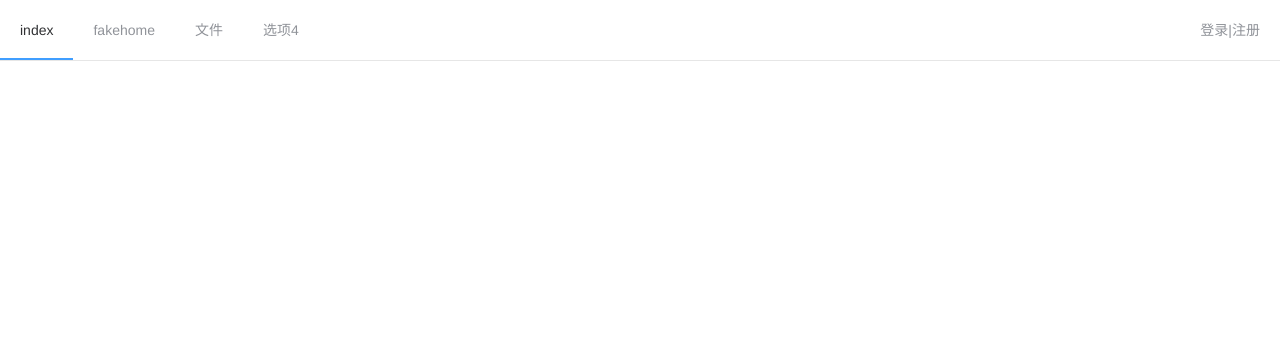
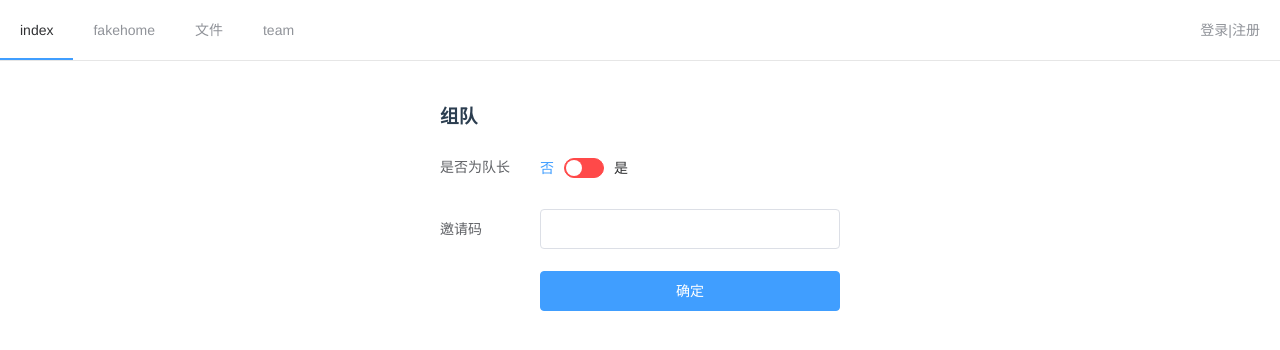
Before and after one commit to IrisLi17/TeamStyle19_front, a Vue app: page /team in a window 1280 px wide. Shown: the top 350 px of the page. Built offline with nearby package versions, Linux system fonts and the light colour scheme; what vue-resource would draw is missing.

Commit message:
add a team component

```diff
--- a/src/components/NavBar.vue
+++ b/src/components/NavBar.vue
@@ -3,7 +3,7 @@
         <el-menu-item index="1" router="/"> index </el-menu-item>
         <el-menu-item index="2" route="/home"> fakehome </el-menu-item>
         <el-menu-item index="3" route="/file"> 文件 </el-menu-item>
-        <el-menu-item index="4"> 选项4 </el-menu-item>
+        <el-menu-item index="4" route="/team"> team </el-menu-item>
         <el-menu-item index="5" id="log" route="/login"> 登录|注册 </el-menu-item>
     </el-menu>
     <!--router-link to="/"><span id="no1">1</span></router-link>
--- /dev/null
+++ b/src/components/team.vue
@@ -0,0 +1,59 @@
+<template>
+    <div id="wrap">
+        <el-form ref="form" :model="form" label-width="100px" label-position="left">
+            <h3>组队</h3>
+            <el-form-item label="是否为队长">
+                <el-switch
+                    v-model="form.isteamleader"
+                    active-color="#13ce66"
+                    inactive-color="#ff4949"
+                    active-text="是"
+                    inactive-text="否">
+                </el-switch>
+            </el-form-item>
+            <el-form-item v-if="form.isteamleader" label="队伍名称">
+                <el-input v-model="form.teamname"></el-input>
+            </el-form-item>
+            <el-form-item v-if="!form.isteamleader" label="邀请码">
+                <el-input v-model="form.invitecode"></el-input>
+            </el-form-item>
+            <el-form-item>
+                <el-button type="primary">确定</el-button>
+            </el-form-item>
+        </el-form>
+    </div>
+</template>
+
+<script>
+export default {
+  name: 'team',
+  data(){
+      return{
+          form: {
+              isteamleader: false,
+              teamname:'',
+              invitecode:''
+          }
+      }
+  }
+}
+</script>
+
+<style lang="scss" scoped>
+template {
+    width: 100%;
+    font-family: "Helvetica Neue",Helvetica,"PingFang SC","Hiragino Sans GB","Microsoft YaHei","微软雅黑",Arial,sans-serif;
+}
+h1{
+    line-height: 1;
+    text-align:center;
+}
+#wrap {
+  width: 50%;
+  margin: 40px auto;
+  max-width: 400px;
+}
+button {
+  width: 100%;
+}
+</style>
--- a/src/router/index.js
+++ b/src/router/index.js
@@ -5,6 +5,7 @@ import Home from '@/components/home'
 import Login from '@/components/login'
 import Reg from '@/components/reg'
 import File from '@/components/file'
+import Team from '@/components/team'
 
 Vue.use(Router)
 
@@ -38,6 +39,11 @@ export default new Router({
       path: '/file',
       name: 'File',
       component: File
+    },
+    {
+      path: '/team',
+      name: 'Team',
+      component: Team
     }
   ]
 })
```
